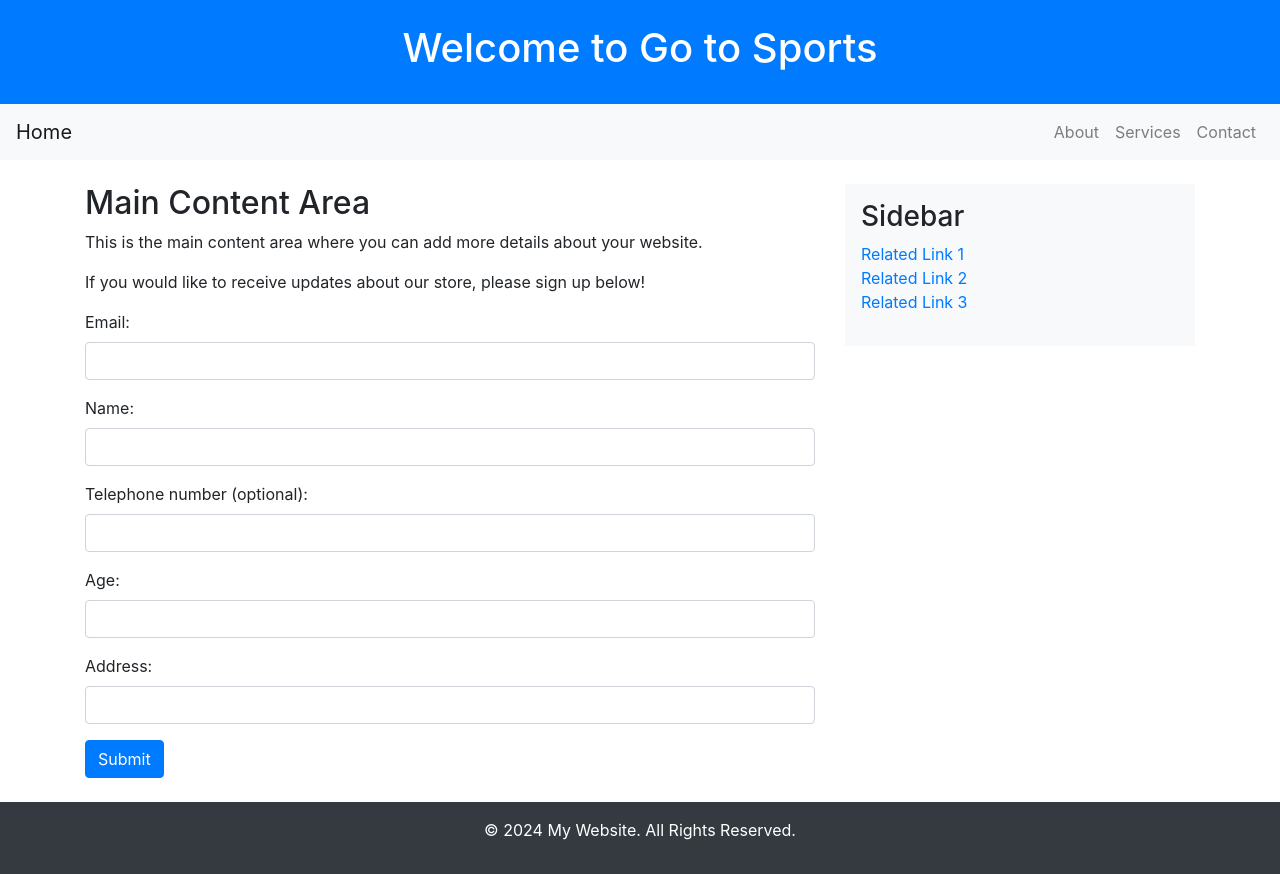
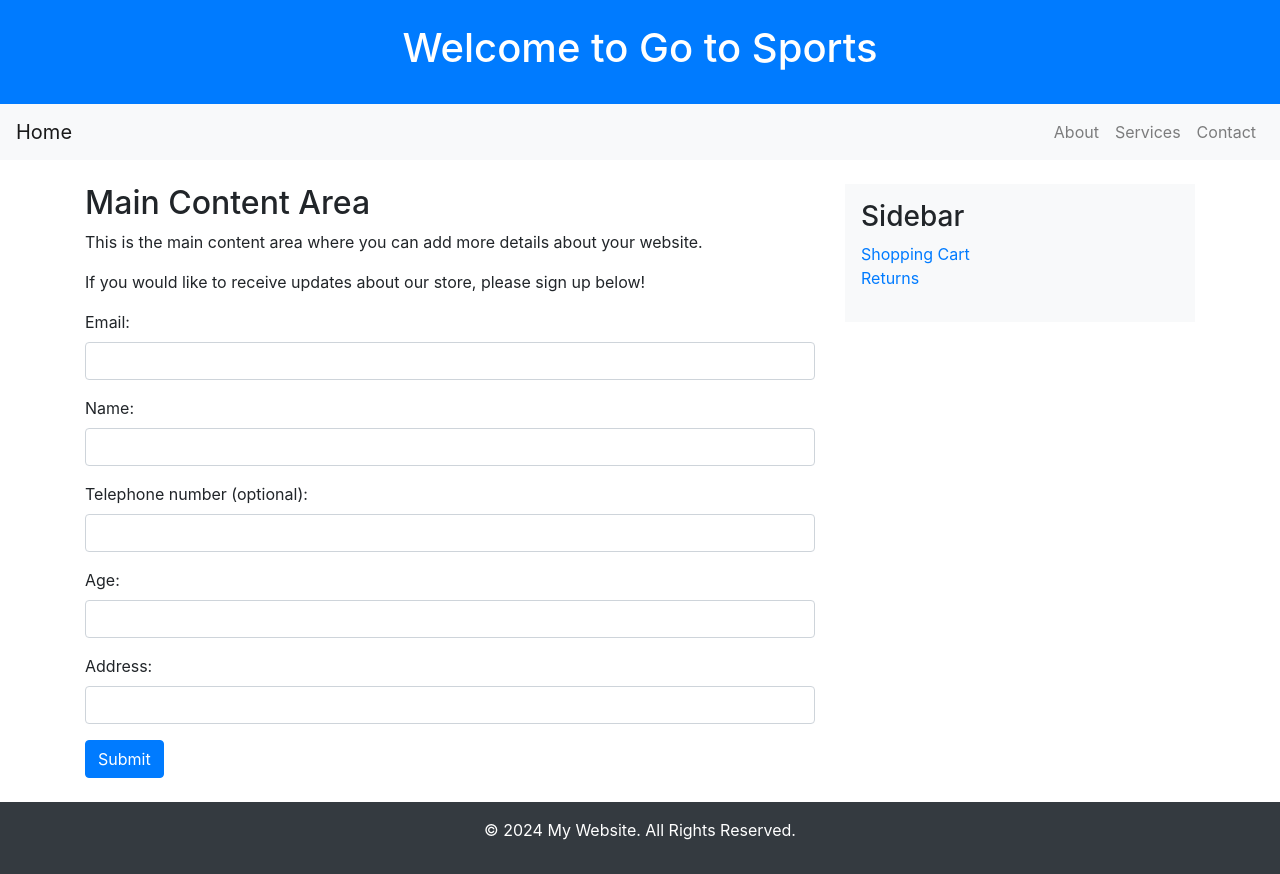
Before and after one commit to Bail0071/Website-design-, a plain HTML site: page bootstrap.html in a window 1280 px wide. Drawn offline with nearby package versions, Linux system fonts and the light colour scheme.

Commit message:
Update bootstrap.html

```diff
--- a/bootstrap.html
+++ b/bootstrap.html
@@ -77,9 +77,8 @@
                 <div class="sidebar bg-light p-3">
                     <h3>Sidebar</h3>
                     <ul class="list-unstyled">
-                        <li><a href="#link1">Related Link 1</a></li>
-                        <li><a href="#link2">Related Link 2</a></li>
-                        <li><a href="#link3">Related Link 3</a></li>
+                        <li><a href="admin/shopping-cart.html">Shopping Cart</a></li>
+                        <li><a href="admin/returns.html">Returns</a></li>
                     </ul>
                 </div>
             </div>
```
